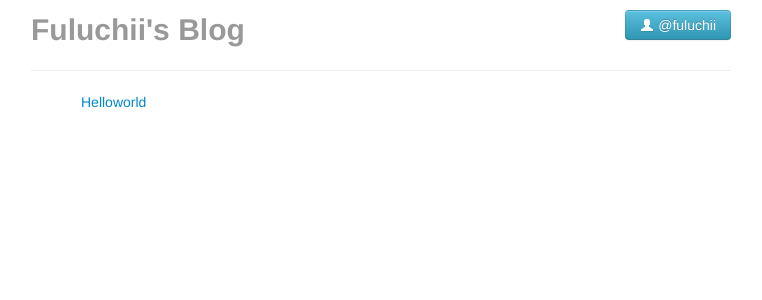
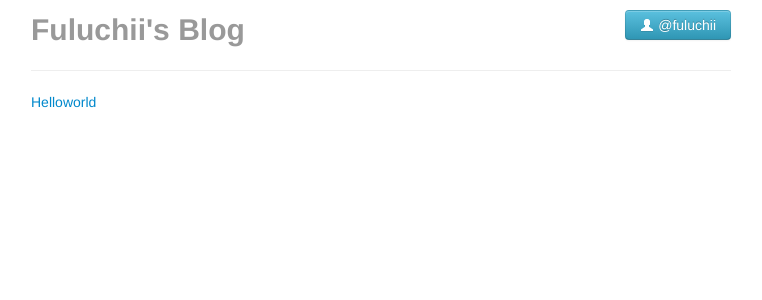
Before and after one commit to killsophia/killsophia.github.io, a Jekyll site: the page built from index.html, in a window 1280 px wide. Shown: the top 300 px of the page, without its empty margins (259-1021 px from the left). Built offline with Jekyll 4.4.1, drawn with Linux system fonts in a browser that asks for light colours; nearby versions of some CDN libraries.

Commit message:
test css

```diff
--- a/_layouts/default.html
+++ b/_layouts/default.html
@@ -14,7 +14,7 @@
       }
       .posts {
         margin:0 auto;
-        max-width: 600px;
+        max-width: 700px;
       }
     </style>
   </head>
--- a/_layouts/post.html
+++ b/_layouts/post.html
@@ -5,7 +5,7 @@ layout: default
 <div class="post">
 	<ul class="breadcrumb">
   		<li><a href="/">Home</a> <span class="divider">/</span></li>
- 		 <li><a href="#">Library</a> <span class="divider">/</span></li>
+ 		 <li><a href="/{{page.categories}}">Library</a> <span class="divider">/</span></li>
   		<li class="active">{{page.title}}</li>
 	</ul>
 	<div class="content">
```
